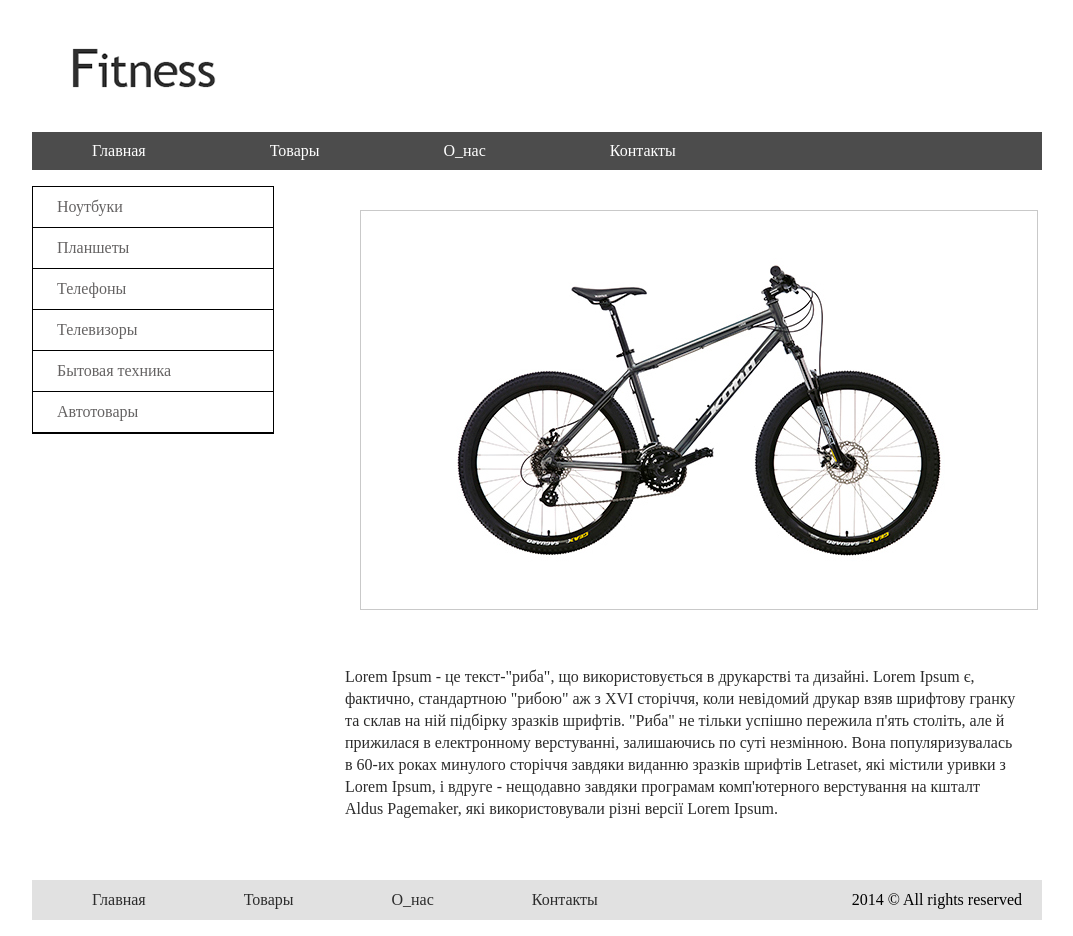
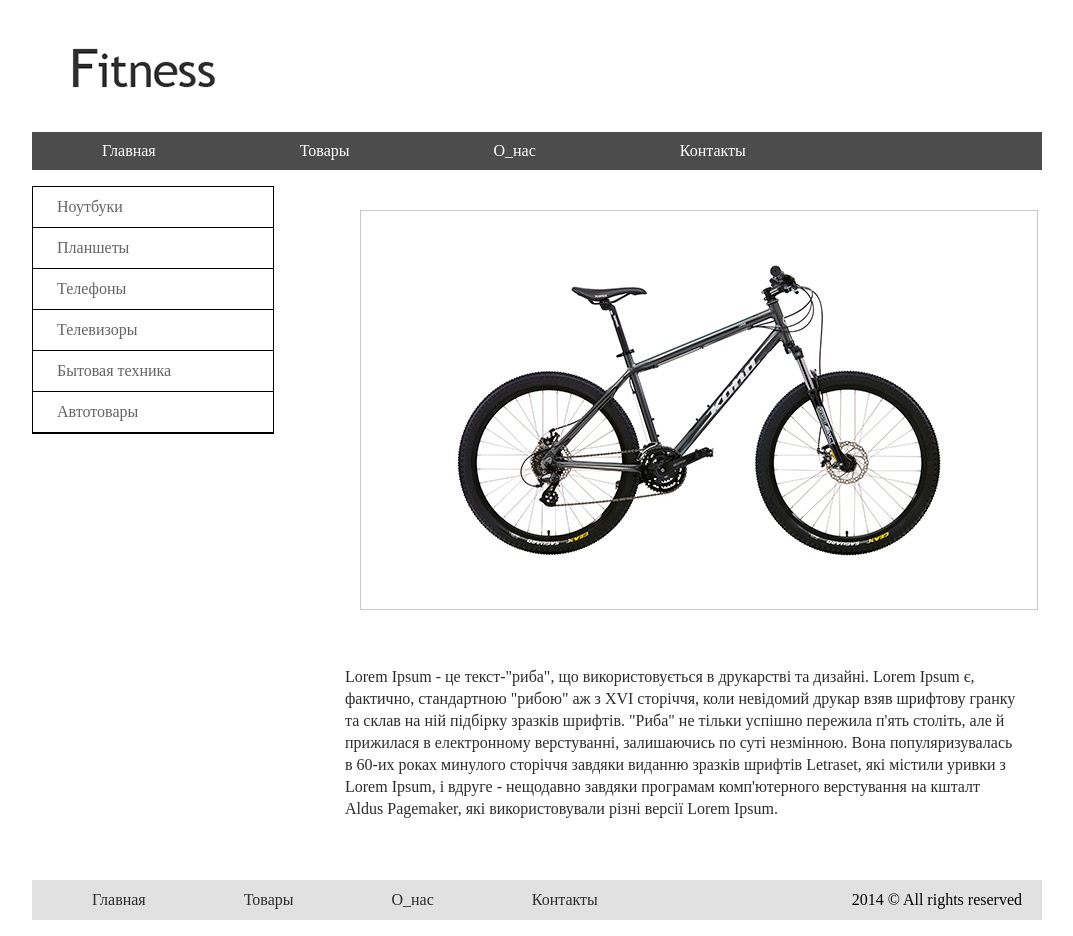
Before and after one commit to yurakovner/yurakovner.github.io, a plain HTML site: page homework 3/index.html in a window 1280 px wide. Shown: the whole page, without its empty margins (103-1176 px from the left). Drawn offline with Linux system fonts and the light colour scheme.

Commit message:
first commit

```diff
--- a/homework 3/css/style.css
+++ b/homework 3/css/style.css
@@ -16,17 +16,16 @@
 	text-decoration: none;
 }
 
-nav ul {
-	margin: 0;
-	padding: 0;
-}
-
-nav ul :hover,
-nav ul :active {
+nav a:hover {
     border-left: 2px solid #838383;
     border-right: 2px solid #838383;
     background: #2f2f2f;
     color: white;
+}
+
+nav ul {
+	margin: 0;
+	padding: 0;
 }
 
 nav li {
@@ -38,11 +37,17 @@
 .top-menu li {
 	display: inline-block;
     margin: 0;
-    padding: 10px 60px;
 }
 
 .top-menu a {
 	color: #ffffff;
+}
+
+.top-menu a {
+    color: #ffffff;
+    padding: 10px 60px;
+    border left: 2px solid transparent;
+    border right: 2px solid transparent;
 }
 
 img {
--- a/homework 3/index.html
+++ b/homework 3/index.html
@@ -12,7 +12,7 @@
 				 <nav>
 					 <ul class="top-menu">
 						 <li><a href="/Главная/">Главная</a></li>
-						 <li><a href="Товары">Товары<a></li>
+						 <li><a href="Товары">Товары</a></li>
 						 <li><a href="/О_нас/">О_нас</a></li>
 						 <li><a href="/Контакты/">Контакты</a></li>
 					 </ul>
```
